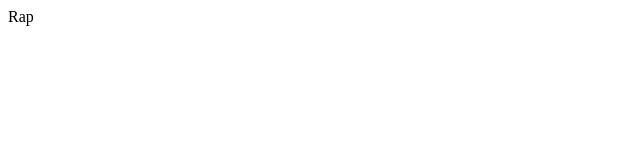
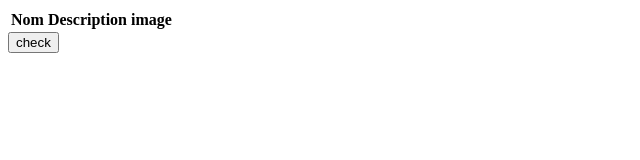
Before and after one commit to Salah-eddine/projet-web, a plain HTML site: page html/rapGroups.html in a window 1280 px wide. Shown: the whole page, without its empty margins (0-640 px from the left). Drawn offline with Linux system fonts and the light colour scheme.

Commit message:
prmière affichage des groupes de rap

```diff
--- a/html/rapGroups.html
+++ b/html/rapGroups.html
@@ -6,6 +6,44 @@
     <title>Document</title>
 </head>
 <body>
-    Rap
+    <table>
+        <thead>
+            <tr>
+                <th>Nom</th>
+                <th>Description</th>
+                <th>image</th>
+            </tr>
+        </thead>
+        <tbody id="tableBody">
+
+        </tbody>
+    </table>
+    <button onclick="loadJsonx()">check</button>
+    <script>
+        console.log("maison");
+       function loadJsonx()
+        {
+            let xmlhttp = new XMLHttpRequest();
+            let url ="../groups.json";
+            xmlhttp.onreadystatechange = function(){
+            if(this.readyState == 4 && this.status == 200)
+                {
+                    var reponse = JSON.parse(this.responseText);
+                    var rapGroups = reponse.rapGroups;
+                    var txt = "";
+
+                    for(i=0;i<rapGroups.length;i++)
+                    {
+                        txt+="<tr>"+"<td>"+rapGroups[i].name+"</td>"+"<td>"+rapGroups[i].miniDescription+"</td>"+"</tr>"
+
+                    }
+                    document.getElementById("tableBody").innerHTML = txtx
+                }
+            }
+            xmlhttp.open("GET",url,true);
+            xmlhttp.send();
+
+        }
+    </script>
 </body>
 </html>
```
Also changed, not shown: groups.json (added, +24 -0 lines), index.html (+2 -1 lines), img/iam-rapGroups.jpg (added).
